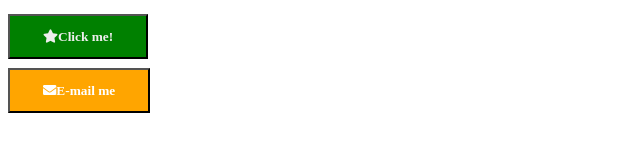
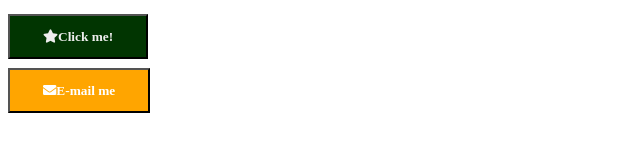
Before and after one commit to AntoanSarafski/CSS-And-Typography, a plain HTML site: page 09_Icon-Font-Buttons/icon-font-buttons.html in a window 1280 px wide. In both pictures the pointer is over the button "Click me!". Shown: the whole page, without its empty margins (0-640 px from the left). Drawn offline with Linux system fonts and the light colour scheme.

Commit message:
Added transition.
Example how to add transition in buttons color.

```diff
--- a/09_Icon-Font-Buttons/styles.css
+++ b/09_Icon-Font-Buttons/styles.css
@@ -18,9 +18,17 @@ a:hover{
 i{
     padding-right: 5.40px;
 }
+
 button.green{
     background-color: green;
 }
+
+button.green:hover{
+
+    background-color: rgb(1, 53, 1);
+    transition: background-color 300ms linear, color 300ms linear;
+}
+
 button.orange{
     background-color: orange;
 }
```
